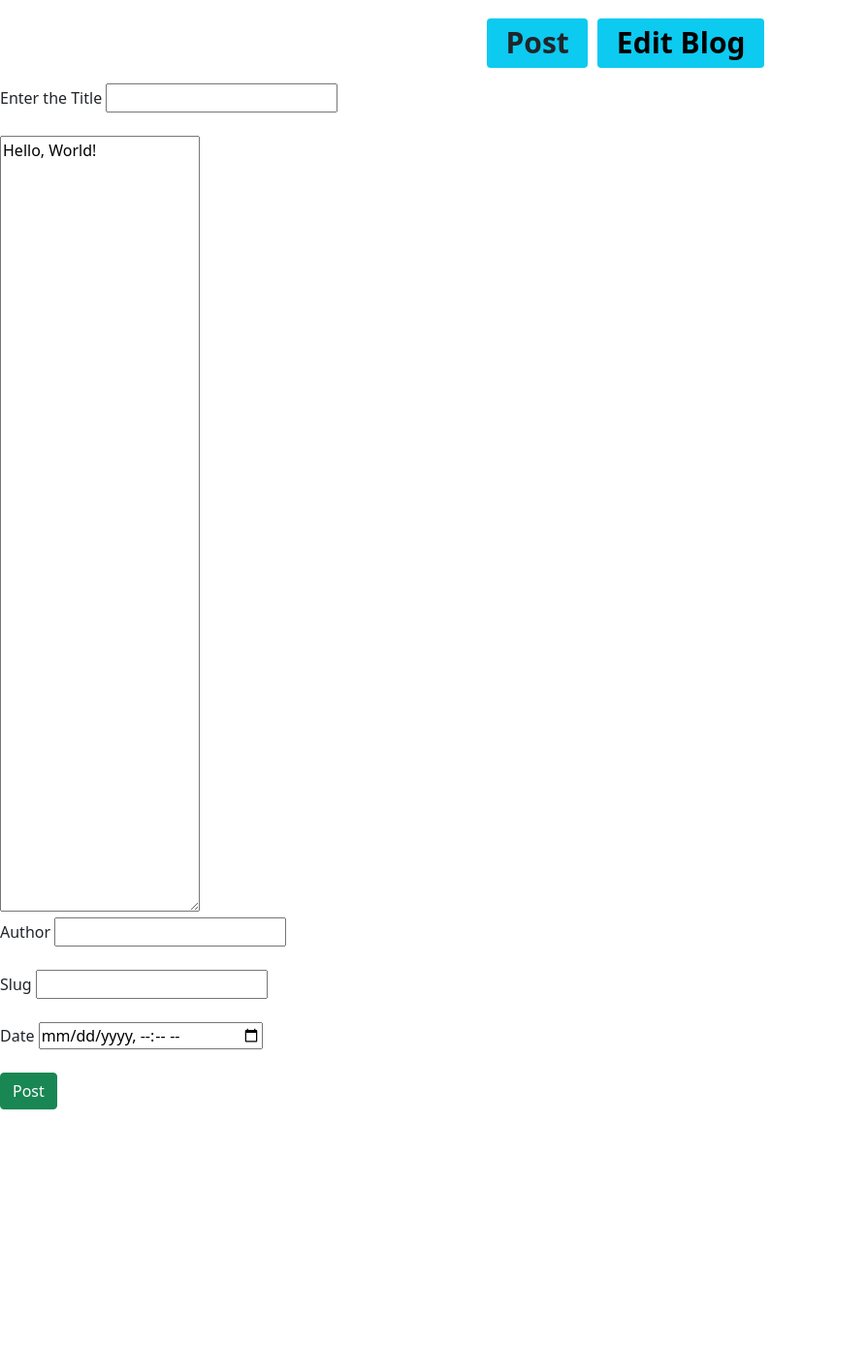
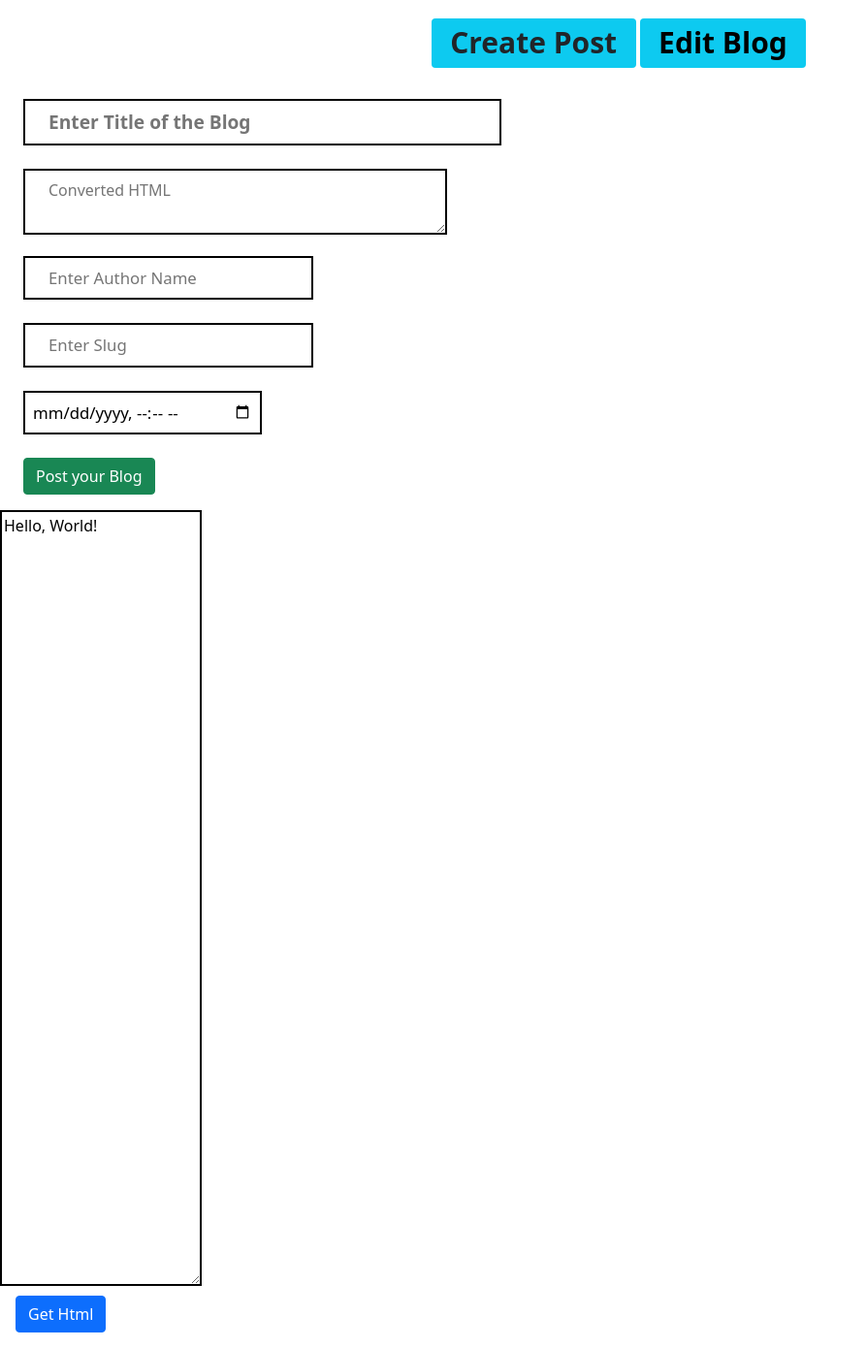
Before and after one commit to harshsolankiv/Blog-Project, a Django app: page /blog/blogCreate in a window 1280 px wide. Shown: the part 56-1446 px from the top of the page at 97% size, without its empty margins (0-894 px from the left). Before the commit the page ends 1200 px from the top, so only its background shows below. Run offline with Django 3.2, Linux system fonts and the light colour scheme; some libraries are stand-ins or nearby versions.

Commit message:
1.46pm commit

```diff
--- a/Blog_Post/blog/urls.py
+++ b/Blog_Post/blog/urls.py
@@ -6,7 +6,6 @@ from .import views
 urlpatterns = [
     path('postComment', views.postComment, name="postComment"),
     path('blogCreate', views.blogCreate, name="blogCreate"),
-    path('blogEdit', views.blogEdit, name="blogEdit"),
     path('', views.blogHome, name="blogHome"),
     path('<str:slug>', views.blogPost, name="blogPost"),
 
--- a/Blog_Post/blog/views.py
+++ b/Blog_Post/blog/views.py
@@ -1,4 +1,6 @@
+from ast import Pass
 from turtle import pos
+from MySQLdb import Timestamp
 from django.contrib import messages
 from django.shortcuts import redirect, render, HttpResponse
 from matplotlib.style import context
@@ -8,11 +10,17 @@ from blog.templatetags import extras
 
 
 def blogCreate(request):
-    return render(request, "blog/blogCreat.html")
+    if request.method == 'POST':
+        title = request.POST['title']
+        content = request.POST['myhtml1']
+        author = request.POST['author']
+        slug = request.POST['slug']
+        timestamp = request.POST['timestamp']
 
+        post = Post(title=title, author=author,content=content,slug=slug,timestamp=timestamp)
+        post.save()
 
-def blogEdit(request):
-    return render(request, "blog/blogEdit.html")
+    return render(request, "blog/blogCreate.html")
 
 
 def blogHome(request):
@@ -27,8 +35,8 @@ def blogPost(request, slug):
     post = Post.objects.filter(slug=slug)[0]
     post.views = post.views+1
     post.save()
-    comments = BlogComment.objects.filter(post=post, parent=None)
-    replies = BlogComment.objects.filter(post=post).exclude(parent=None)
+    comments = BlogComment.objects.filter(post=post, parent = None)
+    replies = BlogComment.objects.filter(post=post).exclude(parent = None)
     replyDict = {}
     for reply in replies:
         if reply.parent.sno not in replyDict.keys():
@@ -38,8 +46,8 @@ def blogPost(request, slug):
     context = {
         'post': post,
         'comments': comments,
-        'user': request.user,
-        'replyDict': replyDict,
+        'user' : request.user,
+        'replyDict' : replyDict,
     }
     return render(request, "blog/blogPost.html", context)
 
@@ -56,9 +64,8 @@ def postComment(request):
             comment.save()
             messages.success(request, "Your comment posted 👏👏")
         else:
-            parent = BlogComment.objects.get(sno=parentSno)
-            comment = BlogComment(
-                comment=comment, user=user, post=post, parent=parent)
+            parent = BlogComment.objects.get(sno = parentSno)
+            comment = BlogComment(comment=comment, user=user, post=post, parent = parent)
         comment.save()
         messages.success(request, "Your reply posted 👏👏")
 
--- a/Blog_Post/templates/base.html
+++ b/Blog_Post/templates/base.html
@@ -10,7 +10,7 @@
   <link href="https://cdn.jsdelivr.net/npm/bootstrap@5.1.3/dist/css/bootstrap.min.css" rel="stylesheet"
     integrity="sha384-1BmE4kWBq78iYhFldvKuhfTAU6auU8tT94WrHftjDbrCEXSU1oBoqyl2QvZ6jIW3" crossorigin="anonymous">
 
-
+  <link rel="stylesheet" href="https://cdnjs.cloudflare.com/ajax/libs/font-awesome/4.7.0/css/font-awesome.min.css">
 
 
   <title>{% block title %}{% endblock title %}</title>
--- a/Blog_Post/templates/blog/blogCreat.html
+++ /dev/null
@@ -1,73 +0,0 @@
-{% extends 'base.html' %}
-
-{% block title %}Create Blog{% endblock title %}
-{% block style %}
-#mytextarea {
-height: 100vh;
-}
-
-.tox-notifications-container{
-display: none;
-}
-.tox{
-margin-left:20px;
-margin-right:20px;
-}
-.postcontainer{
-    margin:auto;
-justify-content:center;
-aling-item:center;
-}
-{% endblock style %}
-{% block body %}
-<script src="https://cdn.tiny.cloud/1/no-api-key/tinymce/5/tinymce.min.js" referrerpolicy="origin"></script>
-
-<script>
-    tinymce.init({
-        selector: '#mytextarea',
-        plugins: [
-            'advlist autolink link image lists charmap print preview hr anchor pagebreak',
-            'searchreplace wordcount visualblocks visualchars code fullscreen insertdatetime media nonbreaking',
-            'table emoticons template paste help'
-        ],
-        toolbar: 'undo redo | styleselect | bold italic | alignleft aligncenter alignright alignjustify | ' +
-            'bullist numlist outdent indent | link image | print preview media fullscreen | ' +
-            'forecolor backcolor emoticons | help',
-        menu: {
-            favs: { title: 'My Favorites', items: 'code visualaid | searchreplace | emoticons' }
-        },
-        menubar: 'favs file edit view insert format tools table help',
-        content_css: 'css/content.css'
-    });
-    alert = function () { };
-</script>
-<div class="col d-flex justify-content-center">
-    <h1 class="text-center mb-3 my-3" style="margin: 10px;"><span class="badge bg-info text-dark"> Post</span></h1>
-    <h1 class="text-center mb-3 my-3"><span class="badge bg-info text-dark "><a href="blogEdit" style="text-decoration:none;color:black; ">Edit Blog</a></span></h1>
-</div>
-
-<div class="postcontainer" >
-    <form method="post">
-
-        <label for="title">Enter the Title</label>
-        <input type="text" name="title" id="title"><br><br>
-        <textarea id="mytextarea">Hello, World!</textarea><br>
-        <label for="Author">Author</label>
-        <input type="text" name="Author" id="Author"><br><br>
-        <label for="Slug">Slug</label>
-        <input type="text" name="Slug" id="Slug"><br><br>
-        <label for="Date">Date</label>
-        <input type="datetime-local" name="Date" id="Date"><br><br>
-        <button type="submit" class="btn btn-success">Post</button>
-    </form>
-</div>
-{% comment %} <button id="bt">Get Html</button>
-<div id="myhtml"></div> {% endcomment %}
-
-<script>
-    bt.addEventListener('click', (e) => {
-        console.log(e)
-        myhtml.innerText = tinyMCE.get('mytextarea').getContent();
-    })
-</script>
-{% endblock body %}
--- /dev/null
+++ b/Blog_Post/templates/blog/blogCreate.html
@@ -0,0 +1,98 @@
+{% extends 'base.html' %}
+
+{% block title %}Create Blog{% endblock title %}
+{% block style %}
+#mytextarea {
+height: 100vh;
+}
+.tox-notifications-container{
+display: none;
+}
+.tox{
+margin-left:20px;
+margin-right:20px;
+}
+.postcontainer{
+    margin:auto;
+justify-content:center;
+aling-item:center;
+}
+
+input, textarea{
+    border: solid black;
+    border-width : 2px;
+}
+
+#title{
+    font-size: 120%;
+    width: 40%;
+    font-weight: bold;
+}
+
+#Author, #Slug{
+    font-size: 105%;
+}
+
+#Date{
+    font-size: 105%;
+    width: 20%;
+}
+
+{% endblock style %}
+{% block body %}
+<script src="https://cdn.tiny.cloud/1/no-api-key/tinymce/5/tinymce.min.js" referrerpolicy="origin"></script>
+
+<script>
+    tinymce.init({
+        selector: '#mytextarea',
+        plugins: [
+            'advlist autolink link image lists charmap print preview hr anchor pagebreak',
+            'searchreplace wordcount visualblocks visualchars code fullscreen insertdatetime media nonbreaking',
+            'table emoticons template paste help'
+        ],
+        toolbar: 'undo redo | styleselect | bold italic | alignleft aligncenter alignright alignjustify | ' +
+            'bullist numlist outdent indent | link image | print preview media fullscreen | ' +
+            'forecolor backcolor emoticons | help',
+        menu: {
+            favs: { title: 'My Favorites', items: 'code visualaid | searchreplace | emoticons' }
+        },
+        menubar: 'favs file edit view insert format tools table help',
+        content_css: 'css/content.css'
+    });
+    alert = function () { };
+</script>
+<div class="d-flex justify-content-center">
+<h1 class="text-center mb-3 my-3"><span class="badge bg-info text-dark ">Create Post</span></h1>
+<h1 class="text-center mb-3 my-3 mx-1"><span class="badge bg-info text-dark "><a href="blogEdit" style="text-decoration:none;color:black; ">Edit Blog</a></span></h1>
+</div>
+
+<div id="myhtml"></div>
+
+<div class="postcontainer mx-4 my-3" >
+    <form method="post">
+        {% csrf_token %}
+        <!-- <label for="title">Enter the Title</label> -->
+        <input type="text" name="title" id="title" class="px-4 py-2" placeholder="Enter Title of the Blog" ><br><br>
+
+        <textarea id = "myhtml1" name='myhtml1' class="px-4 py-2" placeholder="Converted HTML" cols="40"></textarea><br>
+        <!-- <label for="Author">Author</label> -->
+        <input type="text" name="author" id="Author" class="px-4 py-2 mt-3" placeholder="Enter Author Name"><br><br>
+        <!-- <label for="Slug">Slug</label> -->
+        <input type="text" name="slug" id="Slug" class="px-4 py-2" placeholder="Enter Slug"><br><br>
+        <!-- <label for="Date">Date</label> -->
+        <input type="datetime-local" name="timestamp" id="Date" class="px-2 py-2" placeholder="Enter Date"><br><br>
+        <button type="submit" class="btn btn-success btn-large">Post your Blog</button>
+    </form>
+</div>
+
+<textarea id="mytextarea">Hello, World!</textarea><br>
+<button id="bt" class="btn btn-primary mt-1 mb-3 mx-3">Get Html</button>
+
+
+<script>
+    bt.addEventListener('click', (e) => {
+        console.log(e)
+        myhtml1.innerText = tinyMCE.get('mytextarea').getContent();
+    })
+</script>
+{% endblock body %}
```
Also changed, not shown: Blog_Post/templates/blog/blogEdit.html (+7 -4 lines), Blog_Post/db.sqlite3.
